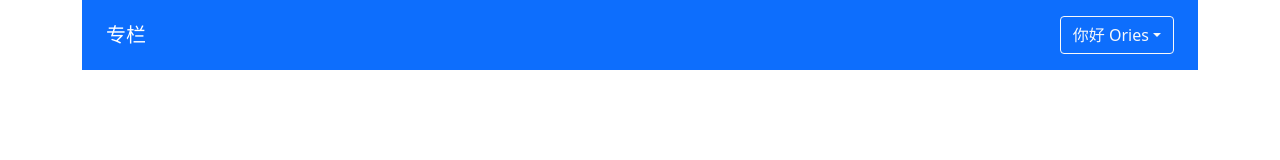
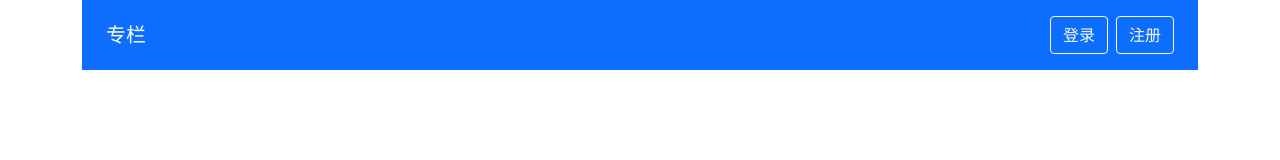
Before and after one commit to codingories/zhihu2, a Vue app: page / in a window 1280 px wide. Shown: the top 160 px of the page. Built offline with nearby package versions, Linux system fonts and the light colour scheme.

Commit message:
finish 4-8整合数据到vuex

```diff
--- a/src/App.vue
+++ b/src/App.vue
@@ -17,20 +17,17 @@
 </template>
 
 <script lang="ts" setup>
-import { ref } from 'vue'
+import { computed, ref } from 'vue'
 import 'bootstrap/dist/css/bootstrap.min.css'
 import GlobalHeader, { UserProps } from '@/components/GlobalHeader.vue'
 import ValidateInput, { RulesProp } from '@/components/ValidateInput.vue'
 
 import ValidateForm from '@/components/ValidateForm.vue'
+import store from '@/store'
 
 const inputRef = ref<never>()
 
-const currentUser: UserProps = {
-  isLogin: true,
-  name: 'Ories',
-  id: 1
-}
+const currentUser: UserProps = computed(() => store.state.user)
 
 const emailRules: RulesProp = [
   {
--- a/src/components/ColumnDetail.vue
+++ b/src/components/ColumnDetail.vue
@@ -5,8 +5,8 @@
         <img :src="column.avatar" :alt="column.title" class="rounded-circle border w-100">
       </div>
       <div class="col-9">
-        <h4>{{column.title}}</h4>
-        <p class="text-muted">{{column.description}}</p>
+        <h4>{{ column.title }}</h4>
+        <p class="text-muted">{{ column.description }}</p>
       </div>
     </div>
     <post-list :list="list"></post-list>
@@ -16,13 +16,15 @@
 <script lang="ts" setup>
 
 import { useRoute } from 'vue-router'
-import { testData, testPosts } from '@/testData'
 import PostList from '@/components/PostList.vue'
+import { useStore } from 'vuex'
+import { GlobalDataProps } from '@/store'
 
+const store = useStore<GlobalDataProps>()
 const route = useRoute()
 const currentId = +route.params.id
-const column = testData.find(c => c.id === currentId)
-const list = testPosts.filter(post => post.columnId === currentId)
+const column = store.state.columns.find(c => c.id === currentId)
+const list = store.state.posts.filter(post => post.columnId === currentId)
 
 </script>
 
--- a/src/components/GlobalHeader.vue
+++ b/src/components/GlobalHeader.vue
@@ -5,7 +5,7 @@
     </a>
     <ul v-if="!user.isLogin" class="list-inline mb-0">
       <li class="list-inline-item">
-        <a href="" class="btn btn-outline-light my-2">登录</a>
+        <router-link :to="'/login'" class="btn btn-outline-light my-2">登录</router-link>
       </li>
       <li class="list-inline-item">
         <a href="" class="btn btn-outline-light my-2">注册</a>
--- a/src/main.ts
+++ b/src/main.ts
@@ -1,51 +1,10 @@
 import { createApp } from 'vue'
 import App from './App.vue'
-import { createRouter, createWebHistory } from 'vue-router'
-import Home from '@/views/Home.vue'
-import Login from '@/views/Login.vue'
-import ColumnDetail from '@/components/ColumnDetail.vue'
-import { createStore } from 'vuex'
-
-const routerHistory = createWebHistory()
-
-const store = createStore({
-  state: {
-    count: 0
-  },
-  mutations: {
-    add (state) {
-      state.count++
-    }
-  }
-})
-
-console.log('store', store.state.count)
-store.commit('add')
-console.log('store222', store.state.count)
-
-const router = createRouter({
-  history: routerHistory,
-  routes: [
-    {
-      path: '/',
-      name: 'home',
-      component: Home
-    },
-    {
-      path: '/login',
-      name: 'Login',
-      component: Login
-    },
-    {
-      path: '/column/:id',
-      name: 'column',
-      component: ColumnDetail
-    }
-  ]
-})
+import { router } from '@/router'
+import store from '@/store'
 
 const app = createApp(App)
 
 app.use(router)
+app.use(store)
 app.mount('#app')
-// createApp(App).mount('#app')
--- /dev/null
+++ b/src/router.ts
@@ -0,0 +1,27 @@
+import { createRouter, createWebHistory } from 'vue-router'
+import Home from '@/views/Home.vue'
+import Login from '@/views/Login.vue'
+import ColumnDetail from '@/components/ColumnDetail.vue'
+
+const routerHistory = createWebHistory()
+
+export const router = createRouter({
+  history: routerHistory,
+  routes: [
+    {
+      path: '/',
+      name: 'home',
+      component: Home
+    },
+    {
+      path: '/login',
+      name: 'Login',
+      component: Login
+    },
+    {
+      path: '/column/:id',
+      name: 'column',
+      component: ColumnDetail
+    }
+  ]
+})
--- /dev/null
+++ b/src/store.ts
@@ -0,0 +1,29 @@
+import { createStore } from 'vuex'
+import { PostProps, testData, testPosts } from '@/testData'
+import { UserProps } from '@/components/GlobalHeader.vue'
+import { ColumnProps } from '@/components/ColumnList.vue'
+
+export interface GlobalDataProps {
+  user: UserProps,
+  columns: ColumnProps[],
+  posts: PostProps[]
+}
+
+const store = createStore<GlobalDataProps>({
+  state: {
+    user: { isLogin: false },
+    columns: testData,
+    posts: testPosts
+  },
+  mutations: {
+    login (state) {
+      state.user = {
+        ...state.user,
+        isLogin: true,
+        name: 'Ories'
+      }
+    }
+  }
+})
+
+export default store
--- a/src/views/Home.vue
+++ b/src/views/Home.vue
@@ -24,9 +24,11 @@
 
 <script lang="ts" setup>
 import ColumnList, { ColumnProps } from '@/components/ColumnList.vue'
-import { testData } from '@/testData'
+import { useStore } from 'vuex'
+import { GlobalDataProps } from '@/store'
 
-const list: ColumnProps[] = testData
+const store = useStore<GlobalDataProps>()
+const list: ColumnProps[] = store.state.columns
 </script>
 
 <script lang="ts">
--- a/src/views/Login.vue
+++ b/src/views/Login.vue
@@ -33,6 +33,9 @@ import { useRouter } from 'vue-router'
 import ValidateInput from '../components/ValidateInput.vue'
 import ValidateForm from '../components/ValidateForm.vue'
 import { RulesProp } from '@/types/commonTypes'
+import { useStore } from 'vuex'
+import { GlobalDataProps } from '@/store'
+const store = useStore<GlobalDataProps>()
 
 const emailVal = ref('')
 const emailRules: RulesProp = [
@@ -57,13 +60,8 @@ const passwordRules: RulesProp = [
 const router = useRouter()
 const onFormSubmit = (result: boolean) => {
   if (result) {
-    console.log('result', result)
-    // router.push({
-    //   name: 'column',
-    //   params: { id: 1 }
-    // })
-
-    router.push(`/column/${2}`)
+    router.push('/')
+    store.commit('login')
   }
 }
 </script>
```
